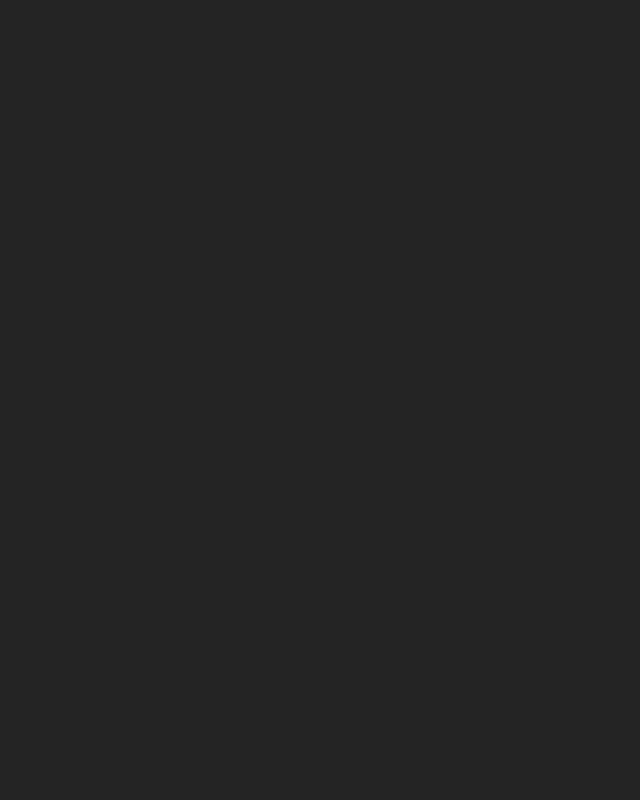
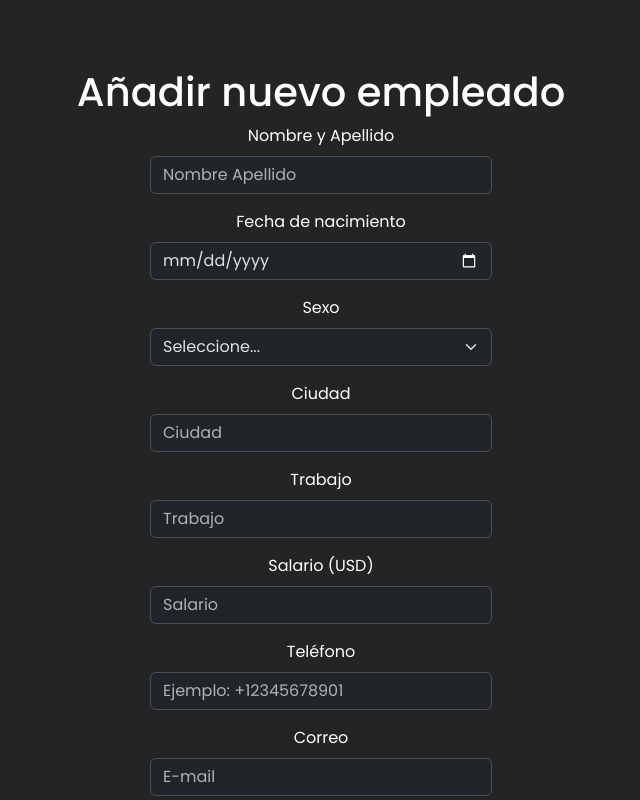
Before and after one commit to nicomellaor/gestion-empleados, a React (Vite) app: page /add in a window 1280 px wide. Before the commit this address had no page. Shown: the top 800 px of the page, without its empty margins (319-959 px from the left). Built offline with nearby package versions, Linux system fonts and the light colour scheme.

Commit message:
Función añadir agregada

```diff
--- a/src/App.css
+++ b/src/App.css
@@ -3,12 +3,3 @@
   max-width: 1320px;
   margin: 0 auto;
 }
-
-.offcanvas {
-  background-color: #242424 !important;
-  color: #fff !important;
-}
-
-.btn-close {
-  filter: var(--bs-btn-close-white-filter);
-}
--- a/src/App.jsx
+++ b/src/App.jsx
@@ -2,12 +2,14 @@ import './App.css'
 import { Routes, Route } from 'react-router-dom'
 import Home from './pages/Home'
 import Search from './pages/Search'
+import Add from './pages/Add'
 
 function App() {
   return (
     <>
       <Routes>
         <Route path="/" element={<Home />} />
+        <Route path="/add" element={<Add />} />
         <Route path="/search" element={<Search />} />
       </Routes>
     </>
--- a/src/components/EmployeeCard.jsx
+++ b/src/components/EmployeeCard.jsx
@@ -15,6 +15,7 @@ function EmployeeCard({ employee }){
                 <p className="mb-1"><b>Id:</b> {employee.id}</p>
                 <p className="mb-1"><b>Salario:</b> ${employee.salary}</p>
                 <p className="mb-1"><b>Ciudad:</b> {employee.city}</p>
+                <p className="mb-1"><b>Sexo:</b> {employee.sex}</p>
                 <p className="mb-1"><b>DOB:</b> {employee.birthdate}</p>
                 <p className="mb-1"><b>Teléfono:</b> {employee.number}</p>
                 <p className="mb-1"><b>Email:</b> {employee.email}</p>
--- /dev/null
+++ b/src/components/EmployeeForm.jsx
@@ -0,0 +1,179 @@
+import { useState } from 'react';
+import Button from 'react-bootstrap/Button';
+import Form from 'react-bootstrap/Form';
+import Row from 'react-bootstrap/Row';
+
+function EmployeeForm( {onSubmit} ) {
+    const [validated, setValidated] = useState(false);
+    const [form, setForm] = useState({
+        name: '',
+        birthdate: '',
+        sex: '',
+        city: '',
+        job: '',
+        salary: '',
+        number: '',
+        email: '',
+        photo: '',
+    });
+
+    const handleSubmit = (event) => {
+        event.preventDefault();
+        const formElement = event.currentTarget;
+
+        if (formElement.checkValidity() === false) {
+            event.stopPropagation();
+        } else {
+            onSubmit(form);
+        }
+
+        setValidated(true);
+    };
+
+    return (
+        <Form noValidate validated={validated} onSubmit={handleSubmit} data-bs-theme="dark">
+            <Row className='mb-3'>
+                <Form.Group controlId="validationName">
+                    <Form.Label>Nombre y Apellido</Form.Label>
+                    <Form.Control
+                        required
+                        type='text'
+                        placeholder='Nombre Apellido'
+                        value = {form.name}
+                        onChange={(e) => setForm({...form, name: e.target.value})}
+                    />
+                    <Form.Control.Feedback type="invalid">
+                        Por favor, ingrese un nombre y apellido válidos.
+                    </Form.Control.Feedback>
+                </Form.Group>
+            </Row>
+            <Row className='mb-3'>
+                <Form.Group controlId="validationBirthdate">
+                    <Form.Label>Fecha de nacimiento</Form.Label>
+                    <Form.Control
+                        required
+                        type='date'
+                        value = {form.birthdate}
+                        onChange={(e) => setForm({...form, birthdate: e.target.value})}
+                    />
+                    <Form.Control.Feedback type="invalid">
+                        Por favor, ingrese una fecha válida.
+                    </Form.Control.Feedback>
+                </Form.Group>
+            </Row>
+            <Row className='mb-3'>
+                <Form.Group controlId="validationSex">
+                    <Form.Label>Sexo</Form.Label>
+                    <Form.Select
+                        required
+                        value={form.sex}
+                        onChange={(e) => setForm({...form, sex: e.target.value})}
+                    >
+                        <option value=''>Seleccione...</option>
+                        <option value='male'>Masculino</option>
+                        <option value='female'>Femenino</option>
+                        <option value='other'>Otro</option>
+                    </Form.Select>
+                    <Form.Control.Feedback type="invalid">
+                        Por favor, seleccione una opción.
+                    </Form.Control.Feedback>
+                </Form.Group>
+            </Row>
+            <Row className='mb-3'>
+                <Form.Group controlId="validationCity">
+                    <Form.Label>Ciudad</Form.Label>
+                    <Form.Control
+                        required
+                        type='text'
+                        placeholder='Ciudad'
+                        value={form.city}
+                        onChange={(e) => setForm({...form, city: e.target.value})}
+                    />
+                    <Form.Control.Feedback type="invalid">
+                        Por favor, ingrese una ciudad.
+                    </Form.Control.Feedback>
+                </Form.Group>
+            </Row>
+            <Row className='mb-3'>
+                <Form.Group controlId="validationJob">
+                    <Form.Label>Trabajo</Form.Label>
+                    <Form.Control
+                        required
+                        type='text'
+                        placeholder='Trabajo'
+                        value={form.job}
+                        onChange={(e) => setForm({...form, job: e.target.value})}
+                    />
+                    <Form.Control.Feedback type="invalid">
+                        Por favor, ingrese un trabajo.
+                    </Form.Control.Feedback>
+                </Form.Group>
+            </Row>
+            <Row className='mb-3'>
+                <Form.Group controlId="validationSalary">
+                    <Form.Label>Salario (USD)</Form.Label>
+                    <Form.Control
+                        required
+                        type='number'
+                        placeholder='Salario'
+                        min={1}
+                        value={form.salary}
+                        onChange={(e) => setForm({...form, salary: e.target.value})}
+                    />
+                    <Form.Control.Feedback type="invalid">
+                        Por favor, ingrese un salario válido.
+                    </Form.Control.Feedback>
+                </Form.Group>
+            </Row>
+            <Row className='mb-3'>
+                <Form.Group controlId="validationPhone">
+                    <Form.Label>Teléfono</Form.Label>
+                    <Form.Control
+                        required
+                        type='text'
+                        pattern="^\+?[0-9]{10,15}$"
+                        placeholder="Ejemplo: +12345678901"
+                        value={form.number}
+                        onChange={(e) => setForm({...form, number: e.target.value})}
+                    />
+                    <Form.Control.Feedback type="invalid">
+                        Por favor, ingrese un teléfono válido (10-15 dígitos).
+                    </Form.Control.Feedback>
+                </Form.Group>
+            </Row>
+            <Row className='mb-3'>
+                <Form.Group controlId="validationEmail">
+                    <Form.Label>Correo</Form.Label>
+                    <Form.Control
+                        required
+                        type='email'
+                        placeholder='E-mail'
+                        value={form.email}
+                        onChange={(e) => setForm({...form, email: e.target.value})}
+                    />
+                    <Form.Control.Feedback type="invalid">
+                        Por favor, ingrese un correo válido.
+                    </Form.Control.Feedback>
+                </Form.Group>
+            </Row>
+            <Row className='mb-5'>
+                <Form.Group controlId="validationPhoto">
+                    <Form.Label>Foto</Form.Label>
+                    <Form.Control
+                        required
+                        type='url'
+                        placeholder='Photo URL'
+                        value={form.photo}
+                        onChange={(e) => setForm({...form, photo: e.target.value})}
+                    />
+                    <Form.Control.Feedback type="invalid">
+                        Por favor, ingrese una URL válida.
+                    </Form.Control.Feedback>
+                </Form.Group>
+            </Row>
+            <Button type="submit" variant="outline-primary"><i className="bi bi-floppy"></i> Guardar</Button>
+        </Form>
+    )
+}
+
+export default EmployeeForm
--- a/src/index.css
+++ b/src/index.css
@@ -6,22 +6,6 @@ body {
   background-color: #242424;
   color: #fff;
   font-family: "Poppins", sans-serif;
-}
-
-.form-control {
-  background-color: #242424;
-  color:#fff;
-  border: 1px solid #696868;
-}
-
-.form-control::placeholder {
-  color: #696868;
-}
-
-.form-control:focus {
-  background-color: #242424;
-  color:#fff;
-  border: 1px solid #696868;
 }
 
 .employee-card {
--- /dev/null
+++ b/src/pages/Add.jsx
@@ -0,0 +1,24 @@
+import { useNavigate } from "react-router-dom"
+import { postAxios } from "../Functions";
+import EmployeeForm from "../components/EmployeeForm"
+
+function Add(){
+    const navigate = useNavigate();
+    const handlePost = async (form) => {
+        try {
+            postAxios(form);
+            console.log("Datos enviados correctamente")
+            navigate('/');
+        } catch (error){
+            console.log(error.response);
+        }
+    }
+    return (
+        <div className='d-flex justify-content-center align-items-center text-center flex-column my-5'>
+            <h1>Añadir nuevo empleado</h1>
+            <EmployeeForm onSubmit={handlePost}/>
+        </div>
+    )
+}
+
+export default Add
--- a/src/pages/Search.jsx
+++ b/src/pages/Search.jsx
@@ -1,6 +1,7 @@
 import Button from 'react-bootstrap/Button';
 import Form from 'react-bootstrap/Form';
 import InputGroup from 'react-bootstrap/InputGroup';
+import Alert from 'react-bootstrap/Alert';
 import { useState } from 'react';
 import { getAxios } from '../Functions';
 import EmployeeCard from '../components/EmployeeCard';
@@ -9,15 +10,25 @@ import { Link } from 'react-router-dom';
 function Search(){
     const [data, setData] = useState(null);
     const [id, setId] = useState('');
+    const [error, setError] = useState('');
 
     const getData = async () => {
+        setError('');
+        try {
             const employee = await getAxios(id);
+            if (employee) {
                 setData(employee);
+            } else {
+                setError('No se encontró el empleado');
+                setData(null);
+            }
+        } catch (error) {
+            setError('No se encontró el empleado');
+        }
     }
 
     return (
-        <>
-            <div className='d-flex justify-content-center align-items-center text-center flex-column my-5'>
+        <div className='d-flex justify-content-center align-items-center text-center flex-column my-5' data-bs-theme="dark">
             <h1>Buscar Tarjeta de Empleado</h1>
             <InputGroup className="w-75 my-3">
                 <Form.Control
@@ -33,9 +44,9 @@ function Search(){
                 </Button>
             </InputGroup>
             <Link to="/"><Button variant="outline-secondary" className="mb-3"><i className="bi bi-arrow-return-left"></i> Volver</Button></Link>
+            {error && <Alert variant='danger'>{error}</Alert>}
             <EmployeeCard employee={data}/>
         </div>
-        </>
     )
 }
 
```
Lines whose indentation alone changed are shown as unchanged.
